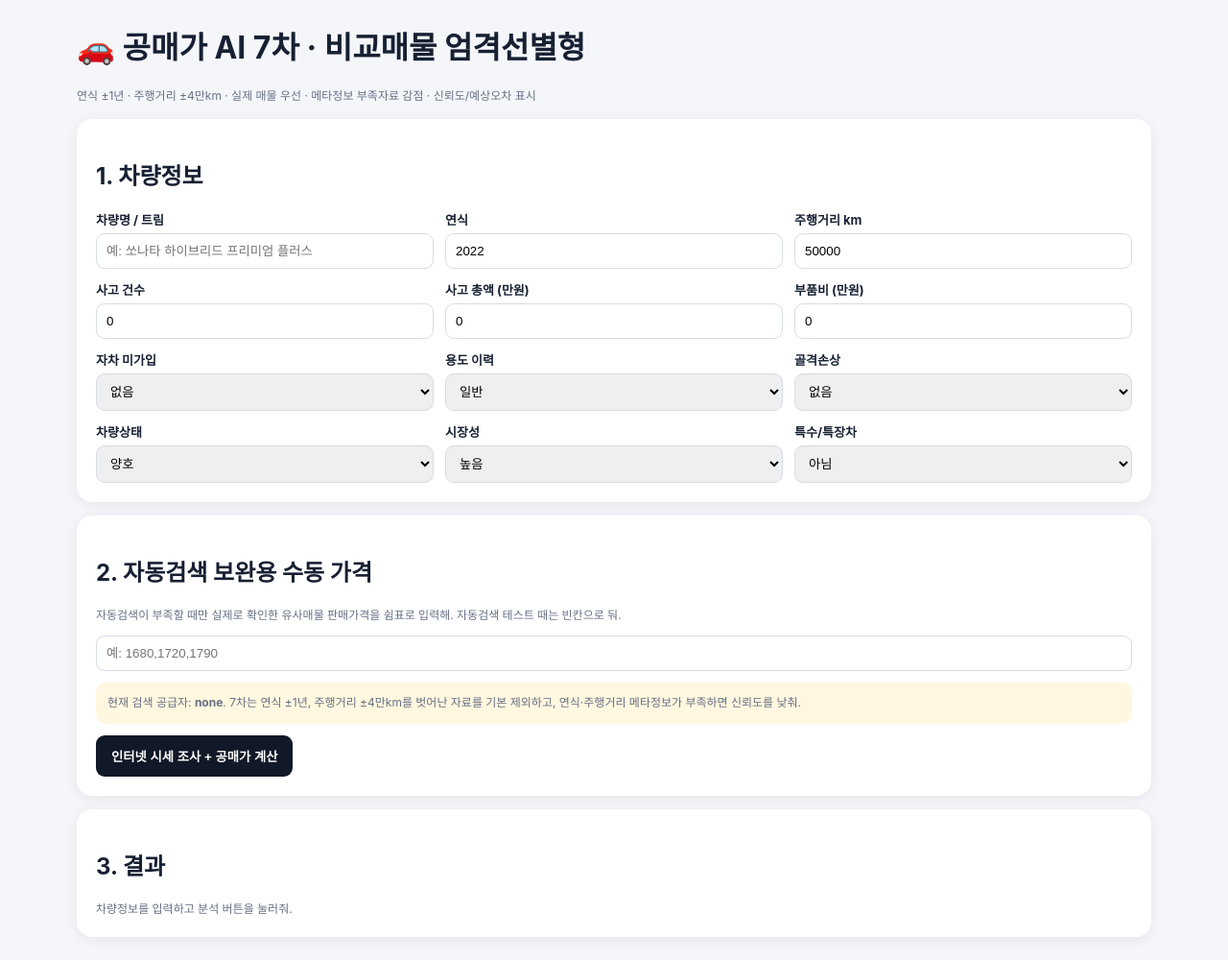
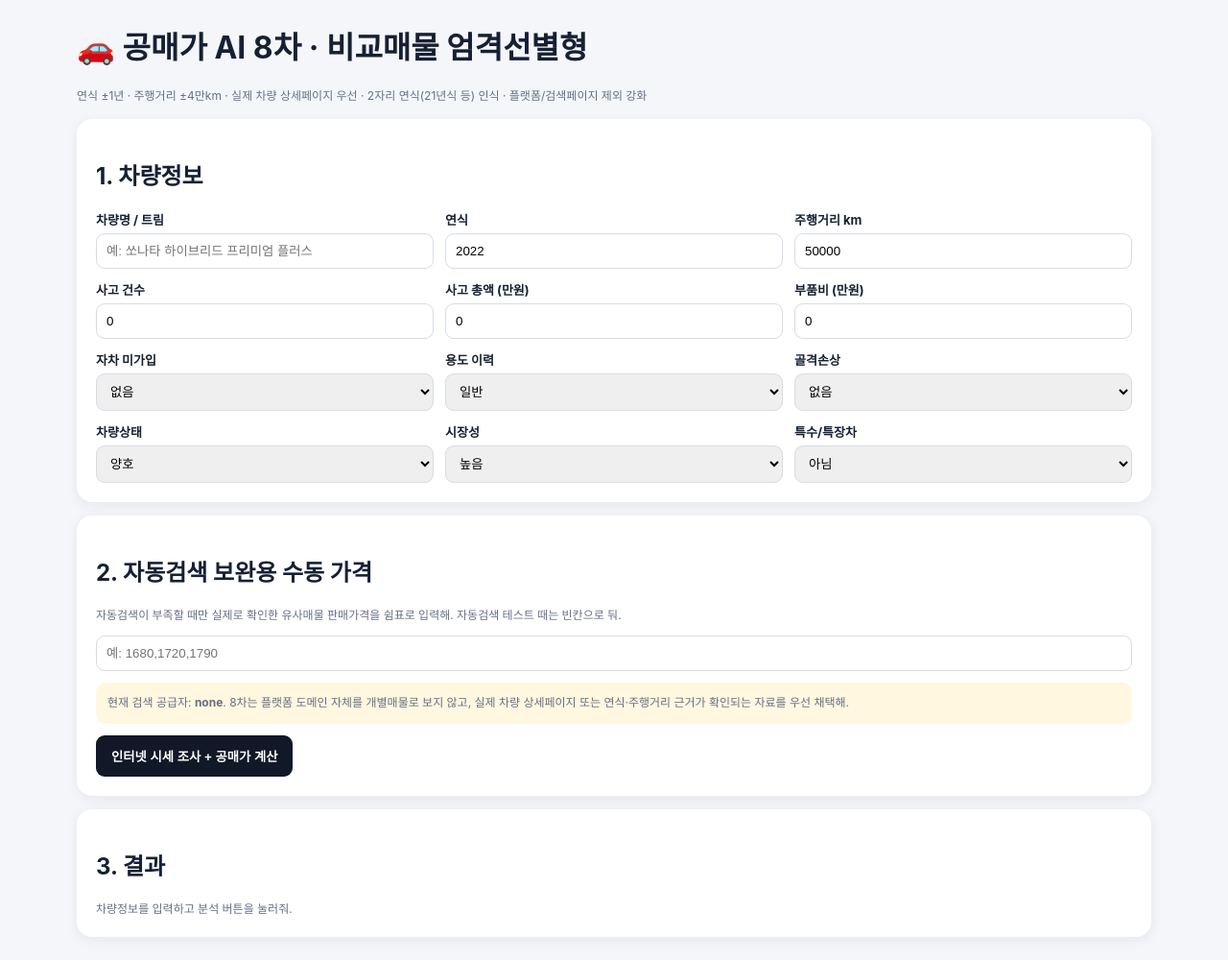
Before and after one commit to bini1111111111/auction-ai, a FastAPI app: page / in a window 1280 px wide. Shown: the whole page at 96% size. Run offline with FastAPI, Linux system fonts and the light colour scheme.

Commit message:
Update title and content for AI version 8

```diff
--- a/templates/index.html
+++ b/templates/index.html
@@ -2,7 +2,7 @@
 <html lang="ko">
 <head>
 <meta charset="utf-8"><meta name="viewport" content="width=device-width,initial-scale=1">
-<title>공매가 AI 7차</title>
+<title>공매가 AI 8차</title>
 <style>
 body{font-family:-apple-system,BlinkMacSystemFont,"Segoe UI",sans-serif;background:#f4f6fa;margin:0;color:#172033}
 .wrap{max-width:1120px;margin:24px auto;padding:0 16px}.card{background:#fff;border-radius:16px;padding:20px;margin:14px 0;box-shadow:0 3px 14px #0001}
@@ -14,8 +14,8 @@ button{background:#111827;color:#fff;border:0;border-radius:9px;padding:12px 16p
 table{width:100%;border-collapse:collapse}th,td{font-size:12px;padding:8px;border-bottom:1px solid #eee;text-align:left;vertical-align:top}.pill{display:inline-block;padding:3px 7px;border-radius:999px;background:#eef2ff;font-size:11px}.price{font-weight:800;white-space:nowrap}
 details{margin-top:14px}summary{cursor:pointer;font-weight:750}@media(max-width:850px){.g,.r{grid-template-columns:1fr}}
 </style></head><body><div class="wrap">
-<h1>🚗 공매가 AI 7차 · 비교매물 엄격선별형</h1>
-<p class="s">연식 ±1년 · 주행거리 ±4만km · 실제 매물 우선 · 메타정보 부족자료 감점 · 신뢰도/예상오차 표시</p>
+<h1>🚗 공매가 AI 8차 · 비교매물 엄격선별형</h1>
+<p class="s">연식 ±1년 · 주행거리 ±4만km · 실제 차량 상세페이지 우선 · 2자리 연식(21년식 등) 인식 · 플랫폼/검색페이지 제외 강화</p>
 
 <div class="card"><h2>1. 차량정보</h2><div class="g">
 <div><label>차량명 / 트림</label><input id="car" placeholder="예: 쏘나타 하이브리드 프리미엄 플러스"></div>
@@ -35,7 +35,7 @@ details{margin-top:14px}summary{cursor:pointer;font-weight:750}@media(max-width:
 <div class="card"><h2>2. 자동검색 보완용 수동 가격</h2>
 <p class="s">자동검색이 부족할 때만 실제로 확인한 유사매물 판매가격을 쉼표로 입력해. 자동검색 테스트 때는 빈칸으로 둬.</p>
 <input id="manual" placeholder="예: 1680,1720,1790">
-<p class="warn s">현재 검색 공급자: <b>{{ provider }}</b>. 7차는 연식 ±1년, 주행거리 ±4만km를 벗어난 자료를 기본 제외하고, 연식·주행거리 메타정보가 부족하면 신뢰도를 낮춰.</p>
+<p class="warn s">현재 검색 공급자: <b>{{ provider }}</b>. 8차는 플랫폼 도메인 자체를 개별매물로 보지 않고, 실제 차량 상세페이지 또는 연식·주행거리 근거가 확인되는 자료를 우선 채택해.</p>
 <button onclick="analyze()">인터넷 시세 조사 + 공매가 계산</button></div>
 
 <div class="card"><h2>3. 결과</h2><div id="out" class="s">차량정보를 입력하고 분석 버튼을 눌러줘.</div></div>
@@ -64,9 +64,14 @@ async function analyze(){
   let rejected=(d.rejected||[]).slice(0,30).map(x=>'<tr><td class="price">'+fmt(x.price)+'만원</td><td>'+esc(x.reason||'')+'</td><td>'+(x.year||'-')+'</td><td>'+(x.mileage?fmt(x.mileage)+'km':'-')+'</td><td>'+esc(x.title||'')+'</td></tr>').join('');
 
   let confidenceNote='검색 신뢰도 '+m.confidence+' · 예상 오차 약 ±'+m.error_pct+'%.';
+  if(m.provisional){
+    confidenceNote+=' 연식+주행거리가 함께 확인된 비교매물이 2건 미만이라 현재 시세와 입찰가는 잠정값이야.';
+  }
   if(m.confidence==='낮음'||m.confidence==='매우 낮음'){
     confidenceNote+=' 실제 유사매물 3건 이상을 수동으로 추가하면 정확도가 크게 좋아져.';
   }
+  let marketLabel=m.provisional?'잠정 소매시세':'대표 소매시세';
+  let targetLabel=m.provisional?'잠정 추천가':'추천 입찰가';
 
   $('out').innerHTML=
   '<div class="r">'+
@@ -74,14 +79,14 @@ async function analyze(){
   '<div class="m">개별매물<b>'+m.listing_count+'건</b></div>'+
   '<div class="m">연식+주행거리 확인<b>'+m.exact_meta_count+'건</b></div>'+
   '<div class="m">신뢰도<b>'+m.confidence+'</b></div>'+
-  '<div class="m">대표 소매시세<b>'+fmt(m.median)+'만원</b></div>'+
-  '<div class="m">추천 입찰가<b>'+fmt(a.target)+'만원</b></div>'+
+  '<div class="m">'+marketLabel+'<b>'+fmt(m.median)+'만원</b></div>'+
+  '<div class="m">'+targetLabel+'<b>'+fmt(a.target)+'만원</b></div>'+
   '</div>'+
   '<h3>현실 공매가 '+fmt(a.auction_low)+'~'+fmt(a.auction_high)+'만원 · 절대 상한 '+fmt(a.upper)+'만원</h3>'+
   '<p>적용 할인율 '+a.discount_rate+'% · '+a.verdict+'</p>'+
   '<div class="warn"><b>신뢰도 경고</b><br>'+confidenceNote+'</div>'+
   '<p>채택된 보정가격: '+m.prices.map(fmt).join(', ')+'</p>'+
-  '<div class="ok"><b>7차 계산 방식</b><br>연식은 목표연식 ±1년, 주행거리는 ±4만km를 우선 조건으로 사용해. 연식·주행거리 둘 다 확인된 실제 매물 수가 적으면 신뢰도를 자동으로 낮춰.</div>'+
+  '<div class="ok"><b>8차 계산 방식</b><br>21년식·2021년형·최초등록 2021 같은 연식 표기를 추가 인식하고, 엔카·KB차차차·K Car 등의 메인/검색/시세 페이지는 개별매물에서 제외해. 연식+주행거리 확인 자료가 2건 미만이면 시세와 입찰가를 잠정값으로 표시해.</div>'+
   '<details open><summary>채택 자료와 근거</summary><table><tr><th>구분</th><th>원문 가격</th><th>보정 가격</th><th>연식</th><th>주행거리</th><th>유사도</th><th>검색결과</th></tr>'+adopted+'</table></details>'+
   '<details><summary>제외한 가격 보기</summary><table><tr><th>가격</th><th>제외 이유</th><th>연식</th><th>주행거리</th><th>검색결과</th></tr>'+rejected+'</table></details>';
 
```
